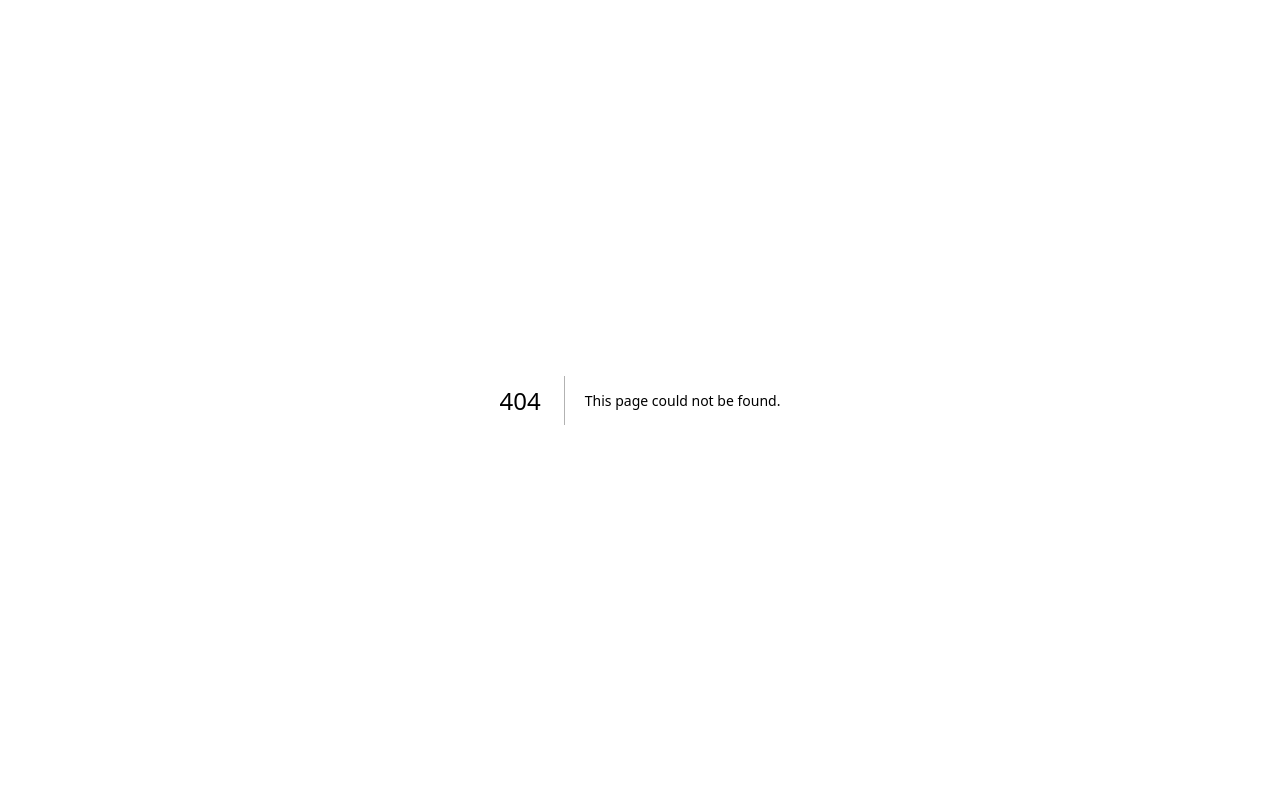
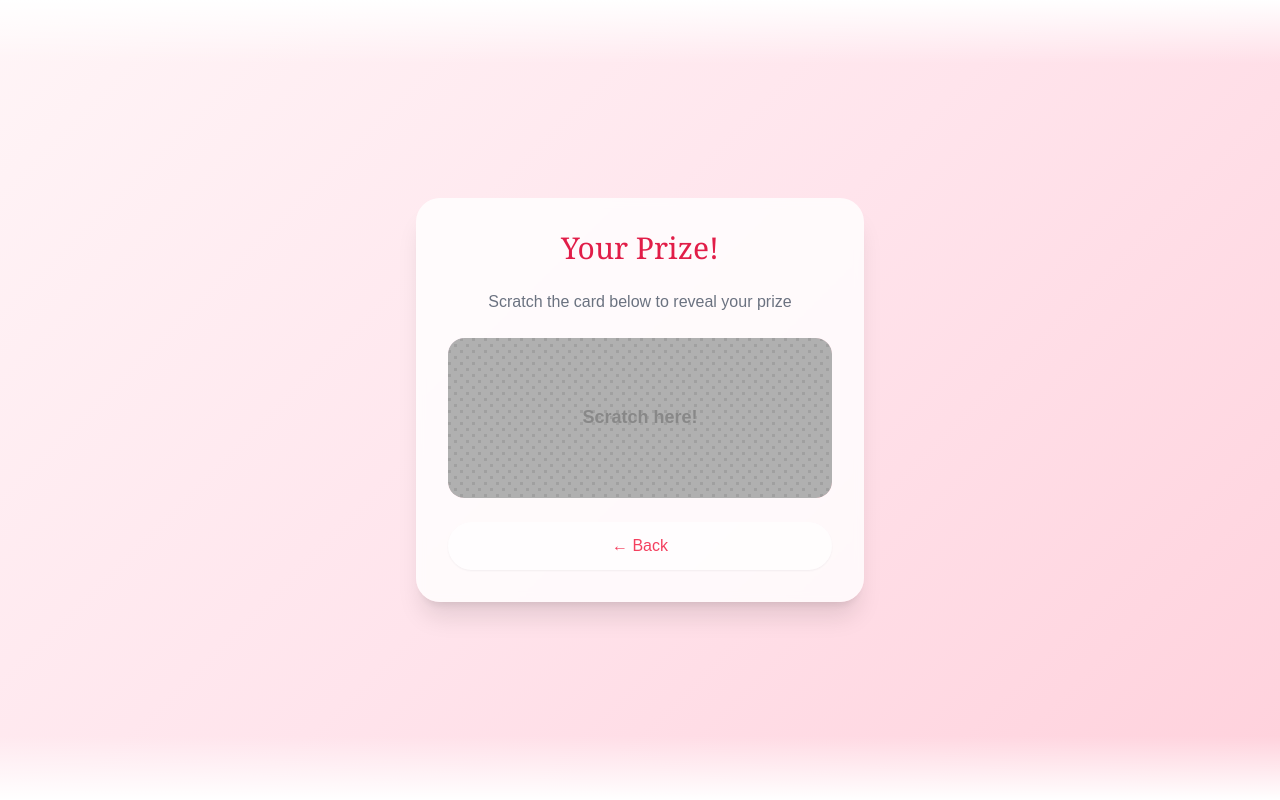
Before and after one commit to Z1pPMystiC/Z1pPMystiC.github.io, a Next.js app: page /prize in a window 1280 px wide. Before the commit this address had no page. Built offline with nearby package versions, Linux system fonts and the light colour scheme.

Commit message:
feat: add prize scratcher

```diff
--- a/app/accepted/page.tsx
+++ b/app/accepted/page.tsx
@@ -27,12 +27,20 @@ export default function AcceptedPage() {
           <p className="text-base sm:text-lg text-gray-600 italic">
             {"Happy Valentine\u2019s Day! \uD83D\uDC9D"}
           </p>
-          <Link
-            href="/valentines"
-            className="inline-flex items-center justify-center px-5 py-2.5 sm:px-6 sm:py-3 rounded-full bg-white/60 hover:bg-white/75 text-rose-500 hover:text-rose-600 shadow-sm hover:shadow-md font-medium transition-all duration-200"
-          >
-            {"\u2190 Back"}
-          </Link>
+          <div className="flex gap-3 w-full">
+            <Link
+              href="/valentines"
+              className="inline-flex items-center justify-center w-1/3 px-3 py-2.5 sm:px-4 sm:py-3 rounded-full bg-white/60 hover:bg-white/75 text-rose-500 hover:text-rose-600 shadow-sm hover:shadow-md font-medium transition-all duration-200 text-sm sm:text-base"
+            >
+              {"\u2190 Back"}
+            </Link>
+            <Link
+              href="/prize"
+              className="inline-flex items-center justify-center w-2/3 px-5 py-2.5 sm:px-6 sm:py-3 rounded-full bg-rose-500 hover:bg-rose-600 text-white shadow-lg hover:shadow-xl font-medium transition-all duration-200 hover:scale-105 text-sm sm:text-base"
+            >
+              {"Claim your prize \uD83C\uDF81"}
+            </Link>
+          </div>
         </div>
       </div>
     </>
--- /dev/null
+++ b/app/prize/page.tsx
@@ -0,0 +1,194 @@
+"use client";
+
+import Link from "next/link";
+import { useEffect, useRef, useState, useCallback } from "react";
+import { ValentinesBackground } from "../components/ValentinesBackground";
+
+const PINK_GRADIENT =
+  "linear-gradient(135deg, #fff5f7 0%, #ffe4ec 50%, #ffd1dc 100%)";
+
+const PRIZES = [
+  "A homemade steak dinner",
+  "Bubble bath for two",
+  "Thai dinner night out",
+  "Mall shopping trip",
+  "PJ movie night with snacks",
+  "Lots of cuddles and kisses",
+];
+
+function getRandomPrize() {
+  return PRIZES[Math.floor(Math.random() * PRIZES.length)];
+}
+
+export default function PrizePage() {
+  const canvasRef = useRef<HTMLCanvasElement>(null);
+  const containerRef = useRef<HTMLDivElement>(null);
+  const [prize, setPrize] = useState("");
+  const [revealed, setRevealed] = useState(false);
+  const isDrawing = useRef(false);
+
+  useEffect(() => {
+    setPrize(getRandomPrize());
+  }, []);
+
+  const checkRevealProgress = useCallback(() => {
+    const canvas = canvasRef.current;
+    if (!canvas || revealed) return;
+    const ctx = canvas.getContext("2d");
+    if (!ctx) return;
+
+    const imageData = ctx.getImageData(0, 0, canvas.width, canvas.height);
+    const pixels = imageData.data;
+    let transparent = 0;
+    for (let i = 3; i < pixels.length; i += 4) {
+      if (pixels[i] === 0) transparent++;
+    }
+    const total = pixels.length / 4;
+    if (transparent / total > 0.5) {
+      setRevealed(true);
+    }
+  }, [revealed]);
+
+  useEffect(() => {
+    const canvas = canvasRef.current;
+    const container = containerRef.current;
+    if (!canvas || !container) return;
+
+    const rect = container.getBoundingClientRect();
+    canvas.width = rect.width;
+    canvas.height = rect.height;
+
+    const ctx = canvas.getContext("2d");
+    if (!ctx) return;
+
+    // Fill with scratch-off coating
+    ctx.fillStyle = "#b0b0b0";
+    ctx.fillRect(0, 0, canvas.width, canvas.height);
+
+    // Add shimmer pattern
+    ctx.fillStyle = "#a0a0a0";
+    for (let x = 0; x < canvas.width; x += 6) {
+      for (let y = 0; y < canvas.height; y += 6) {
+        if ((x + y) % 12 === 0) {
+          ctx.fillRect(x, y, 3, 3);
+        }
+      }
+    }
+
+    // Add "Scratch here!" text
+    ctx.fillStyle = "#888";
+    ctx.font = "bold 18px sans-serif";
+    ctx.textAlign = "center";
+    ctx.textBaseline = "middle";
+    ctx.fillText("Scratch here!", canvas.width / 2, canvas.height / 2);
+  }, []);
+
+  const scratch = useCallback(
+    (x: number, y: number) => {
+      const canvas = canvasRef.current;
+      if (!canvas) return;
+      const ctx = canvas.getContext("2d");
+      if (!ctx) return;
+
+      ctx.globalCompositeOperation = "destination-out";
+      ctx.beginPath();
+      ctx.arc(x, y, 24, 0, Math.PI * 2);
+      ctx.fill();
+    },
+    []
+  );
+
+  const getPos = useCallback(
+    (e: React.MouseEvent | React.TouchEvent) => {
+      const canvas = canvasRef.current;
+      if (!canvas) return null;
+      const rect = canvas.getBoundingClientRect();
+      if ("touches" in e) {
+        const touch = e.touches[0];
+        return { x: touch.clientX - rect.left, y: touch.clientY - rect.top };
+      }
+      return {
+        x: (e as React.MouseEvent).clientX - rect.left,
+        y: (e as React.MouseEvent).clientY - rect.top,
+      };
+    },
+    []
+  );
+
+  const handleStart = useCallback(
+    (e: React.MouseEvent | React.TouchEvent) => {
+      e.preventDefault();
+      isDrawing.current = true;
+      const pos = getPos(e);
+      if (pos) scratch(pos.x, pos.y);
+    },
+    [getPos, scratch]
+  );
+
+  const handleMove = useCallback(
+    (e: React.MouseEvent | React.TouchEvent) => {
+      e.preventDefault();
+      if (!isDrawing.current) return;
+      const pos = getPos(e);
+      if (pos) scratch(pos.x, pos.y);
+    },
+    [getPos, scratch]
+  );
+
+  const handleEnd = useCallback(() => {
+    isDrawing.current = false;
+    checkRevealProgress();
+  }, [checkRevealProgress]);
+
+  return (
+    <>
+      <ValentinesBackground gradient={PINK_GRADIENT} />
+      <div className="h-[100dvh] overflow-hidden flex items-center justify-center p-3 sm:p-6">
+        <div className="w-full max-w-md bg-white/80 backdrop-blur-sm rounded-3xl shadow-xl p-5 sm:p-8 text-center flex flex-col items-center gap-5 sm:gap-6">
+          <h1 className="text-2xl sm:text-3xl font-thin font-serif text-rose-600">
+            Your Prize!
+          </h1>
+          <p className="text-sm sm:text-base text-gray-500">
+            Scratch the card below to reveal your prize
+          </p>
+
+          {/* Scratch-off card */}
+          <div
+            ref={containerRef}
+            className="relative w-full rounded-2xl overflow-hidden shadow-inner select-none"
+            style={{ height: 160, touchAction: "none" }}
+          >
+            {/* Prize text underneath */}
+            <div className="absolute inset-0 flex items-center justify-center bg-gradient-to-br from-pink-100 to-rose-200 px-4">
+              <p className="text-xl sm:text-xl font-semibold text-rose-700 text-center leading-snug">
+                {prize}
+              </p>
+            </div>
+
+            {/* Scratch canvas overlay */}
+            <canvas
+              ref={canvasRef}
+              className={`absolute inset-0 w-full h-full rounded-2xl transition-opacity duration-700 ${
+                revealed ? "opacity-0 pointer-events-none" : "cursor-pointer"
+              }`}
+              onMouseDown={handleStart}
+              onMouseMove={handleMove}
+              onMouseUp={handleEnd}
+              onMouseLeave={handleEnd}
+              onTouchStart={handleStart}
+              onTouchMove={handleMove}
+              onTouchEnd={handleEnd}
+            />
+          </div>
+
+          <Link
+            href="/accepted"
+            className="w-full inline-flex items-center justify-center px-5 py-2.5 sm:px-6 sm:py-3 rounded-full bg-white/60 hover:bg-white/75 text-rose-500 hover:text-rose-600 shadow-sm hover:shadow-md font-medium transition-all duration-200"
+          >
+            {"\u2190 Back"}
+          </Link>
+        </div>
+      </div>
+    </>
+  );
+}
```
